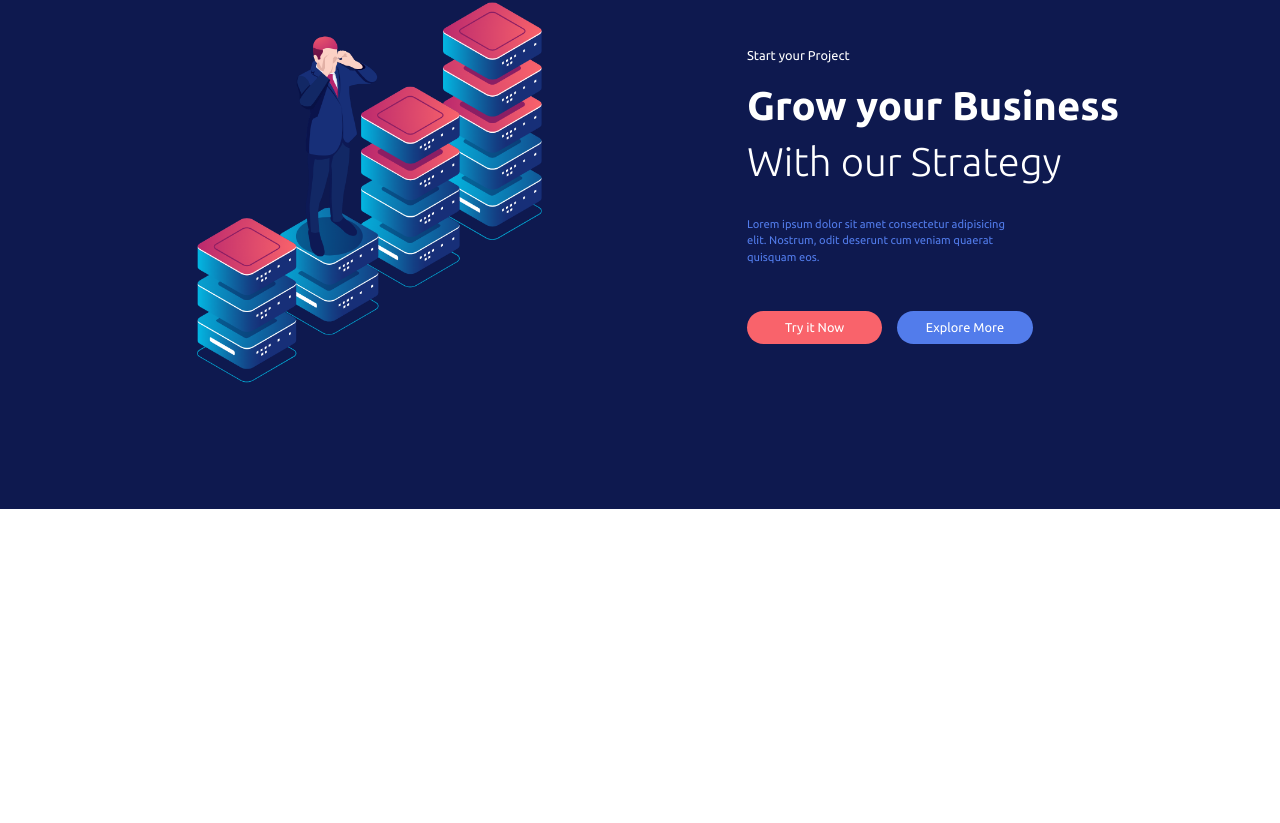
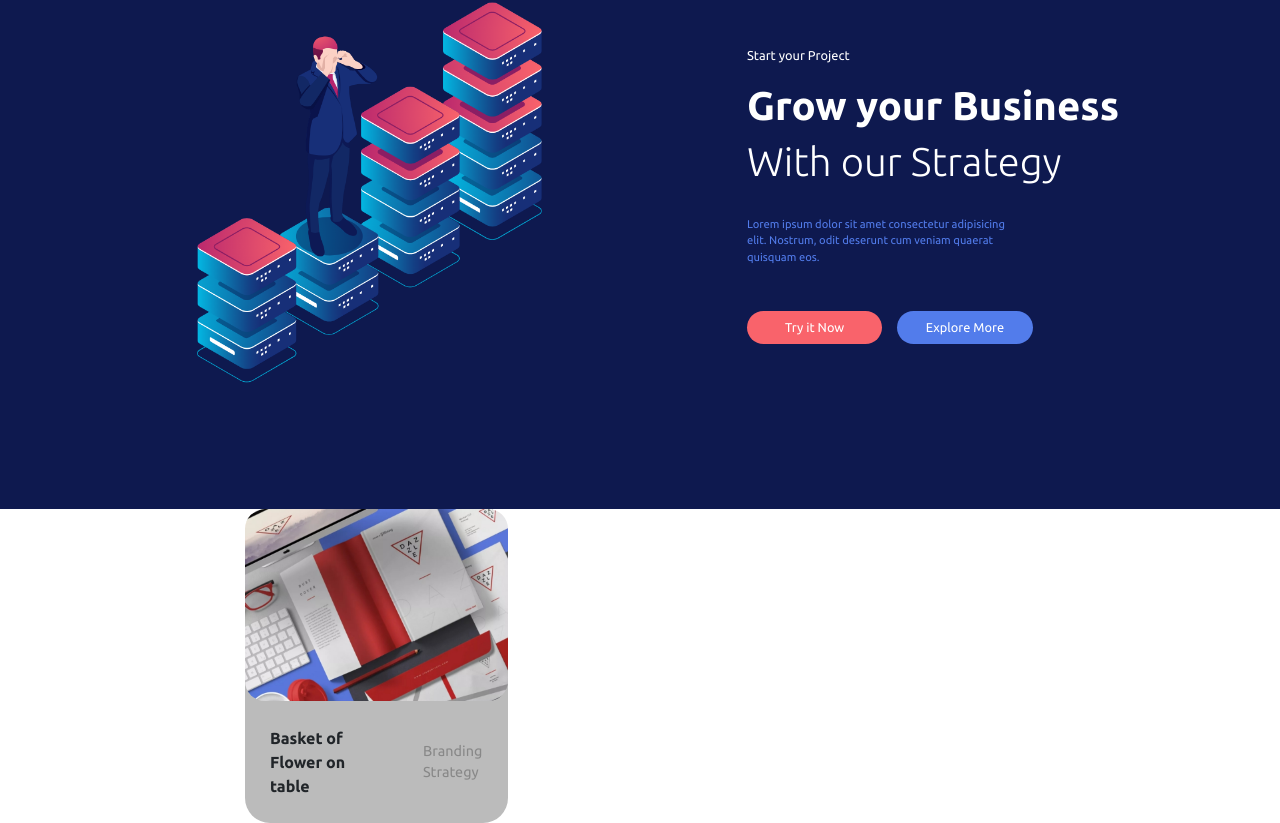
Before and after one commit to saff-it/proj-html-vuejs, a Vue app: page / in a window 1280 px wide. Shown: the part 1838-2661 px from the top of the page. Before the commit the page ends 2347 px from the top, so only its background shows below. Built offline with nearby package versions, Linux system fonts and the light colour scheme.

Commit message:
Main - section 3 cards layout done

```diff
--- a/src/components/siteMain.vue
+++ b/src/components/siteMain.vue
@@ -25,11 +25,11 @@
             <div class="container ms_hero">
                 <div class="row align-items-center">
 
-                    <div class="col-7">
+                    <div class="col-7 ms_grow-img">
                         <img src="../assets/img/men-data.png" alt="Hero pic">
                     </div>
 
-                    <div class="col-5">
+                    <div class="col-5 ms_grow-txt">
 
                         <div class="ms_title-txt text-white">
                             <span>Start your Project</span>
@@ -52,6 +52,30 @@
 
         <!-- latest work carousel  -->
         <section>
+            <div class="container">
+                <div class="ms_carousel-bar">
+
+                </div>
+
+
+                <div class="row ms_carousel-cards">
+
+                    <div class="col-4 ms_carousel-card">
+
+                        <div class="ms_card-img">
+                            <img class="w-100" src="../assets/img/8wa60okr-1-790x576.jpg" alt="">
+                        </div>
+
+                        <div class="ms_card-txt">
+                            <span class="ms_card-txt-sx">Basket of Flower on table</span>
+                            <span class="ms_card-txt-dx">Branding Strategy</span>
+                        </div>
+
+                    </div>
+                </div>
+
+
+            </div>
 
         </section>
 
@@ -75,7 +99,7 @@ export default {
 
                 {
                     title: 'Data Analysis',
-                    pic: '../assets/img/Group-247.png',
+                    pic: "require(../assets/img/Group-247.png)",
                 },
                 {
                     title: 'SEO Optimization',
@@ -142,22 +166,22 @@ button {
 
 // GROW YOUR BUSINESS SECTION
 
-section.ms_grow-business{
+section.ms_grow-business {
     background-color: $colorBg9;
 }
 
-.col-5 div.ms_title-txt span{
+div.ms_title-txt span {
     font-size: 0.8rem;
 }
 
-.col-5 p {
+.ms_grow-txt p {
     color: $colorBg3;
     width: 60%;
     font-size: 0.7rem;
     margin: 30px 0;
 }
 
-.col-7 img {
+.ms_grow-img img {
     transform: scale(60%)
 }
 
@@ -175,4 +199,35 @@ button.ms_btn-right {
     background-color: $colorBg3;
 }
 
+
+// CAROUSEL SECTION
+
+.ms_card-img img{
+    border-radius: 20px;
+}
+
+.ms_card-txt{
+    display: flex;
+    justify-content: space-between;
+    align-items: center;
+
+    .ms_card-txt-sx{
+        padding: 25px;
+        font-weight: bold;
+    }
+
+    .ms_card-txt-dx{
+        padding: 20px;
+        font-size: 0.9rem;
+        color: $colorText11;
+    }
+}
+
+.ms_carousel-card{
+    background-color: $colorBg2;
+    padding: 0;
+    border-radius: 25px;
+
+}
+
 </style>
```
